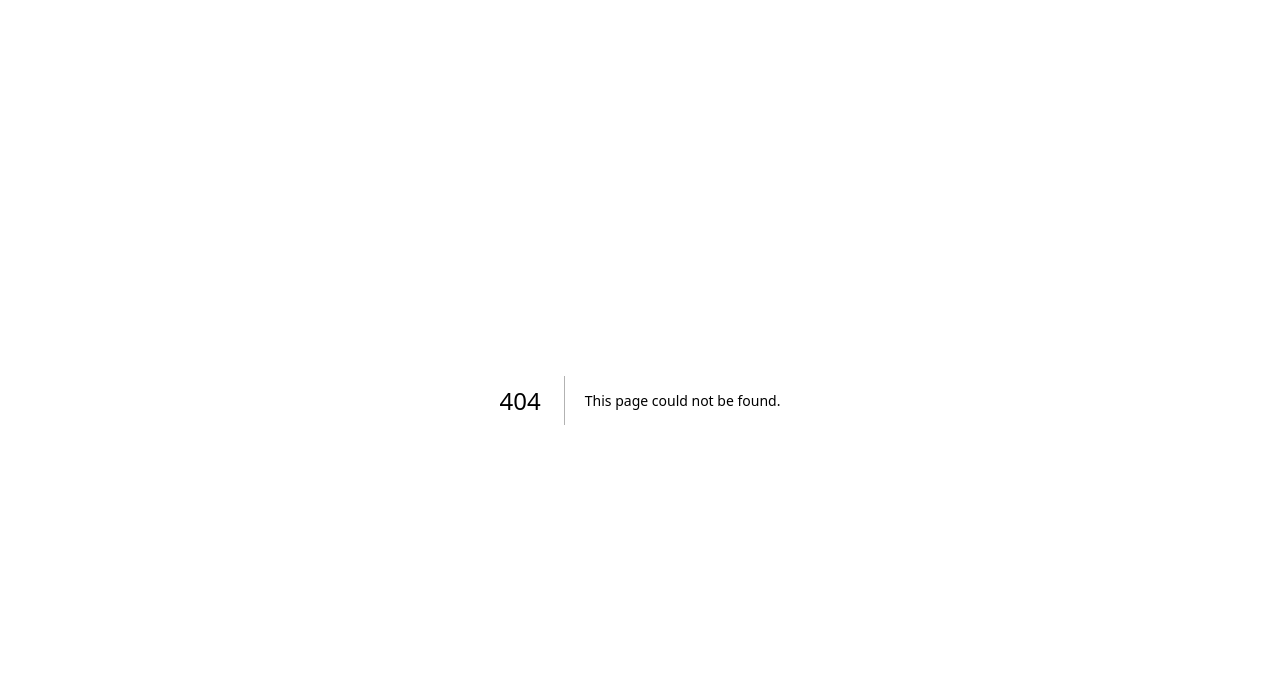
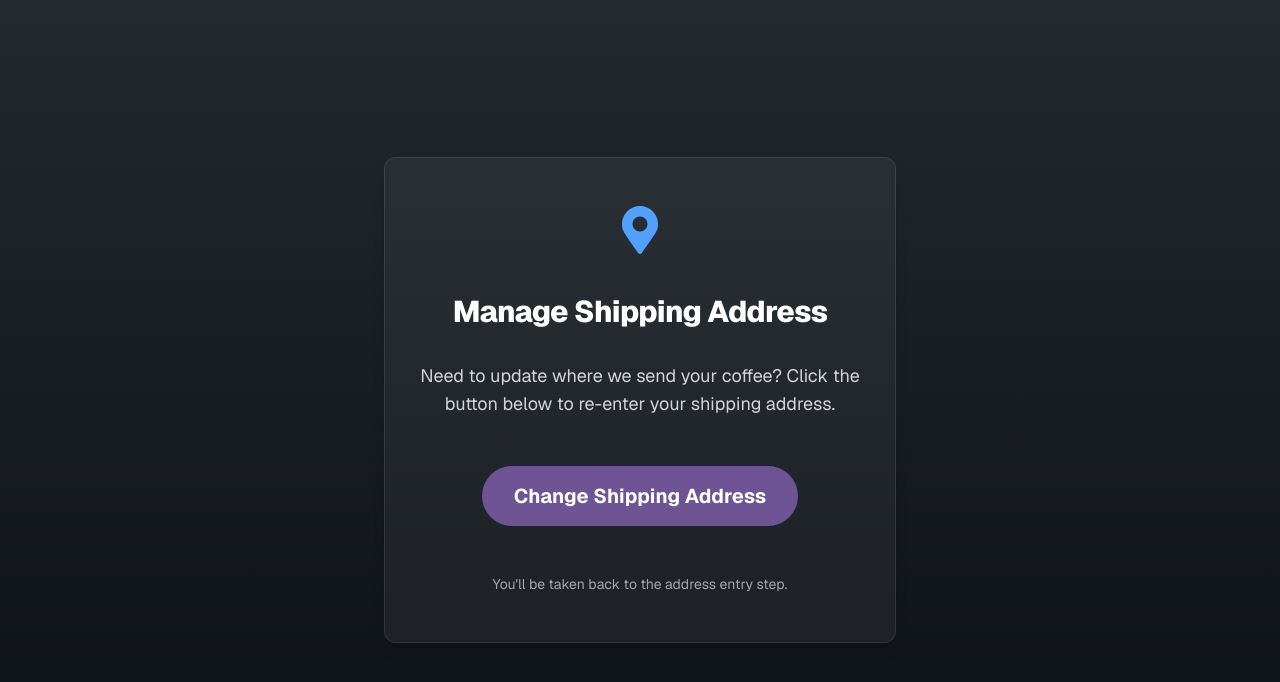
Before and after one commit to ShrootBuck/GitBrew, a Next.js app: page /settings/address in a window 1280 px wide. Before the commit this address had no page. Shown: the top 682 px of the page. Built offline with nearby package versions, Linux system fonts and the light colour scheme; no server answers; sample sign-in values are in the browser's storage.

Commit message:
sfzdgxfhgjmgvnfbcdvbhnmbjhgfbdhkftdfr

```diff
--- a/src/app/home/user-dropdown.tsx
+++ b/src/app/home/user-dropdown.tsx
@@ -8,19 +8,16 @@ import React, {
   type ComponentType,
   type SVGProps,
 } from "react";
-import Image from "next/image";
 import Link from "next/link";
-// Import ALL possible icons that might be passed as strings
+
 import {
   FaUserCircle,
   FaCreditCard,
   FaMapMarkerAlt,
   FaCog,
   FaSignOutAlt,
-  // Add any other icons you might use in the dropdown here
-} from "react-icons/fa"; // Default user icon and others
+} from "react-icons/fa";
 
-// Define the possible icon names as a type (must match strings passed from server)
 type IconName = "FaCreditCard" | "FaMapMarkerAlt" | "FaCog" | "FaSignOutAlt"; // Add others if needed
 
 // Create a map from the string name to the actual component
@@ -99,7 +96,8 @@ export default function UserDropdown({
         >
           <span className="sr-only">Open user menu</span>
           {userImage ? (
-            <Image
+            // eslint-disable-next-line @next/next/no-img-element
+            <img
               className="h-8 w-8 rounded-full"
               src={userImage}
               alt={userName ? `${userName}'s avatar` : "User avatar"}
--- /dev/null
+++ b/src/app/settings/address/page.tsx
@@ -0,0 +1,86 @@
+// src/app/settings/address/page.tsx
+import { FaMapMarkerAlt } from "react-icons/fa";
+import { redirect } from "next/navigation";
+import { auth } from "~/server/auth";
+import { db } from "~/server/db";
+
+export default async function SettingsAddressPage() {
+  const session = await auth();
+
+  // Gotta be logged in, obviously
+  if (!session) {
+    redirect("/");
+  }
+
+  const userId = session.user.id;
+
+  // --- Server Action to rewind onboarding ---
+  async function rewindToAddressStep() {
+    try {
+      const currentUser = await db.user.findUnique({
+        where: { id: userId },
+        select: { onboardingStatus: true }, // Just get what we need
+      });
+
+      // Only update if they've actually finished onboarding
+      if (currentUser?.onboardingStatus === 4) {
+        await db.user.update({
+          where: { id: userId },
+          data: {
+            onboardingStatus: 3,
+          },
+        });
+        console.log(
+          `User ${userId} opted to re-enter address. Status set to 3.`,
+        );
+      } else {
+        // If they aren't fully onboarded, just send them to the root
+        // which will figure out where they *should* be.
+        console.log(
+          `User ${userId} tried to change address but isn't fully onboarded (Status: ${currentUser?.onboardingStatus}). Redirecting to root.`,
+        );
+      }
+    } catch (error) {
+      console.error(
+        `Failed to update onboarding status for user ${userId} to change address:`,
+        error,
+      );
+      // Maybe redirect with an error later, for now just log and proceed
+    }
+
+    // Send them back to the main page, the router there will handle the rest
+    redirect("/");
+  }
+  // --- End Server Action ---
+
+  return (
+    <main className="flex min-h-screen flex-col items-center justify-center bg-gradient-to-b from-[#24292e] to-[#0d1117] text-white">
+      <div className="container flex max-w-lg flex-col items-center justify-center gap-8 rounded-xl border border-white/10 bg-white/5 px-8 py-12 shadow-lg">
+        <FaMapMarkerAlt className="mb-2 text-5xl text-blue-400" />
+
+        <h2 className="text-3xl font-extrabold tracking-tight text-white">
+          Manage Shipping Address
+        </h2>
+
+        <p className="text-center text-lg text-white/80">
+          Need to update where we send your coffee? Click the button below to
+          re-enter your shipping address.
+        </p>
+
+        {/* Form calling the server action */}
+        <form action={rewindToAddressStep}>
+          <button
+            type="submit"
+            className="mt-4 rounded-full bg-[#6e5494] px-8 py-4 text-xl font-bold transition-all hover:cursor-pointer hover:bg-[#8a69b8]"
+          >
+            Change Shipping Address
+          </button>
+        </form>
+
+        <p className="mt-4 text-center text-sm text-white/60">
+          You&apos;ll be taken back to the address entry step.
+        </p>
+      </div>
+    </main>
+  );
+}
```
Also changed, not shown: package.json (+6 -6 lines), 1 other file (tests, documents, lock files or other folders).
